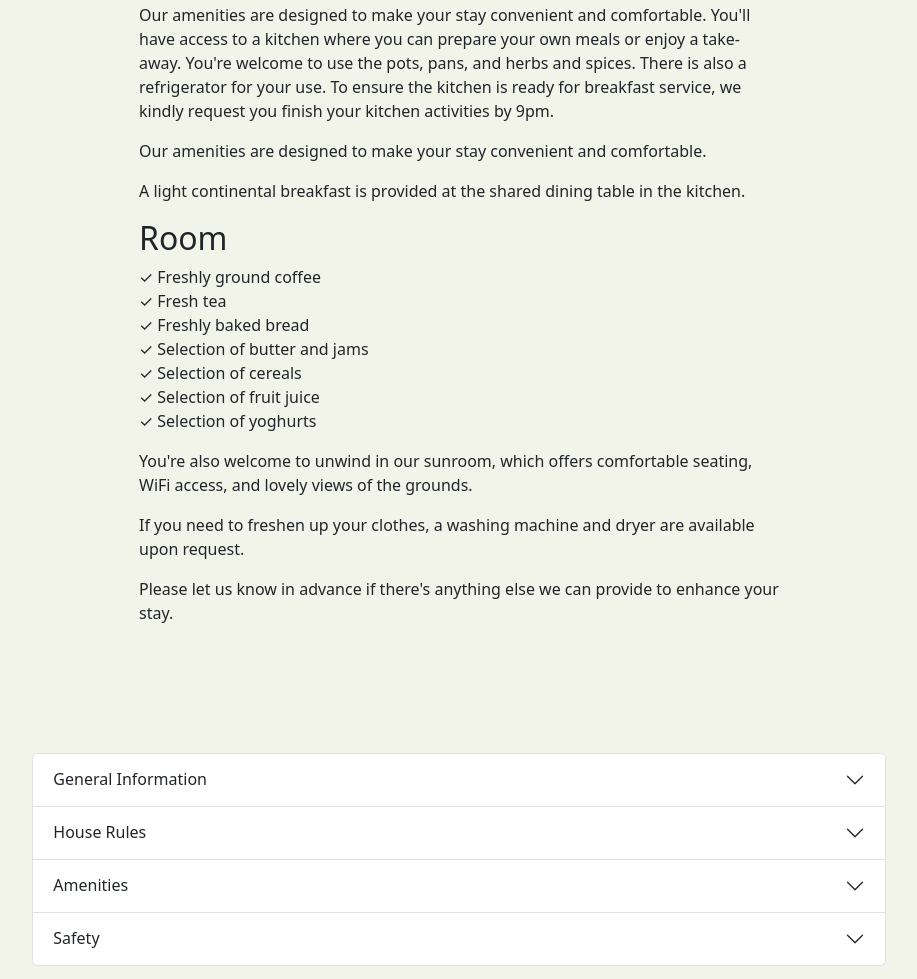
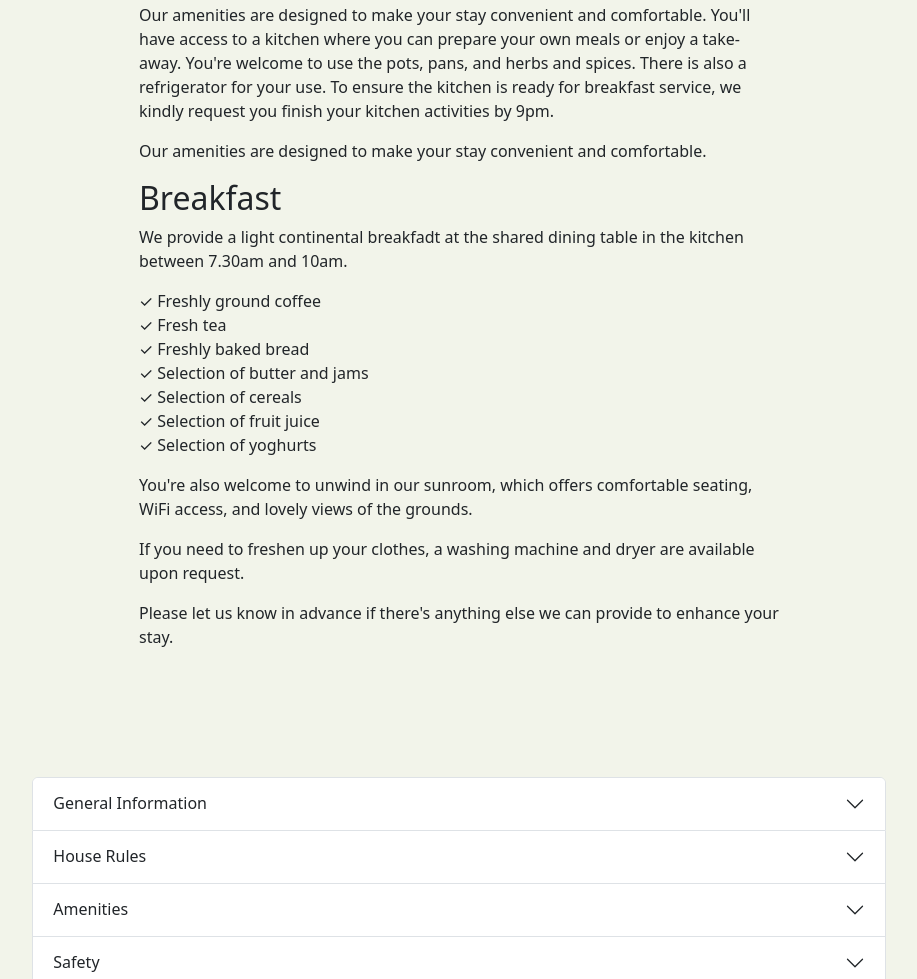
Before and after one commit to racch704/glentruimlodge, a plain HTML site: page accomodation/guest_amenities.html in a window 1280 px wide. Shown: the part 953-1932 px from the top of the page, without its empty margins (181-1098 px from the left). Drawn offline with nearby package versions, Linux system fonts and the light colour scheme; a script that the page names is missing.

Commit message:
Update guest_amenities.html

```diff
--- a/accomodation/guest_amenities.html
+++ b/accomodation/guest_amenities.html
@@ -104,8 +104,8 @@
         <p class="room-info">Our amenities are designed to make your stay convenient and comfortable. You'll have access to a kitchen where you can prepare your own meals or enjoy a take-away. You're welcome to use the pots, pans, and herbs and spices. There is also a refrigerator for your use. To ensure the kitchen is ready for breakfast service, we kindly request you finish your kitchen activities by 9pm. </p>
         <p>Our amenities are designed to make your stay convenient and comfortable.</p>
 
-        <p>A light continental breakfast is provided at the shared dining table in the kitchen.</p>
-          <h2>Room</h2>
+        <h2>Breakfast</h2>
+          <p>We provide a light continental breakfadt at the shared dining table in the kitchen between 7.30am and 10am.</p>
               <ul class="list">
                 <li>&check; Freshly ground coffee </li>
                 <li>&check; Fresh tea </li>
```
